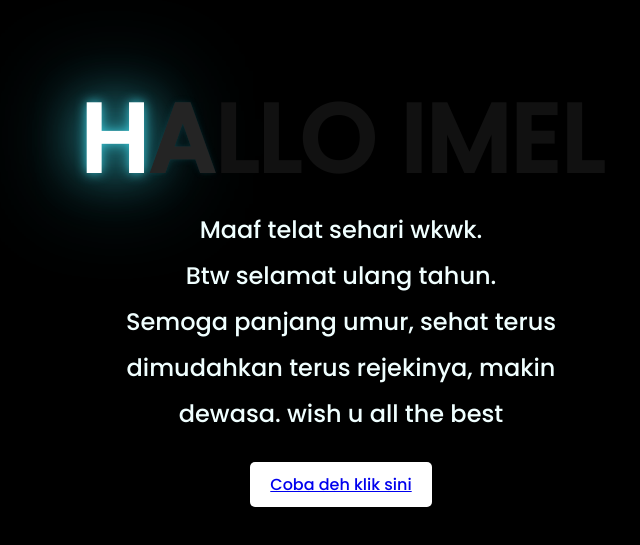
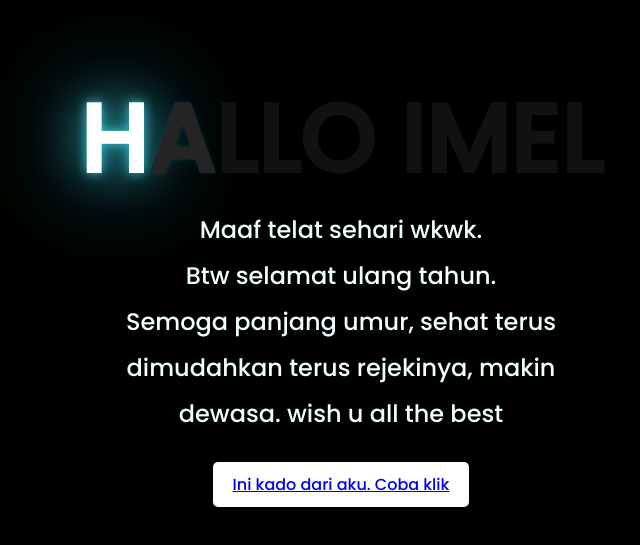
Before and after one commit to ssmithereenss/Cheese, a plain HTML site: page index.html in a window 1280 px wide. Shown: the part 121-666 px from the top of the page, without its empty margins (307-947 px from the left). Drawn offline with Linux system fonts and the light colour scheme.

Commit message:
Update index.html

```diff
--- a/index.html
+++ b/index.html
@@ -31,7 +31,7 @@
     </div>
     <div class="button">
         <button>
-            <a href="flower.html">Coba deh klik sini</a>
+            <a href="flower.html">Ini kado dari aku. Coba klik</a>
         </button>
 
     </div>
```
